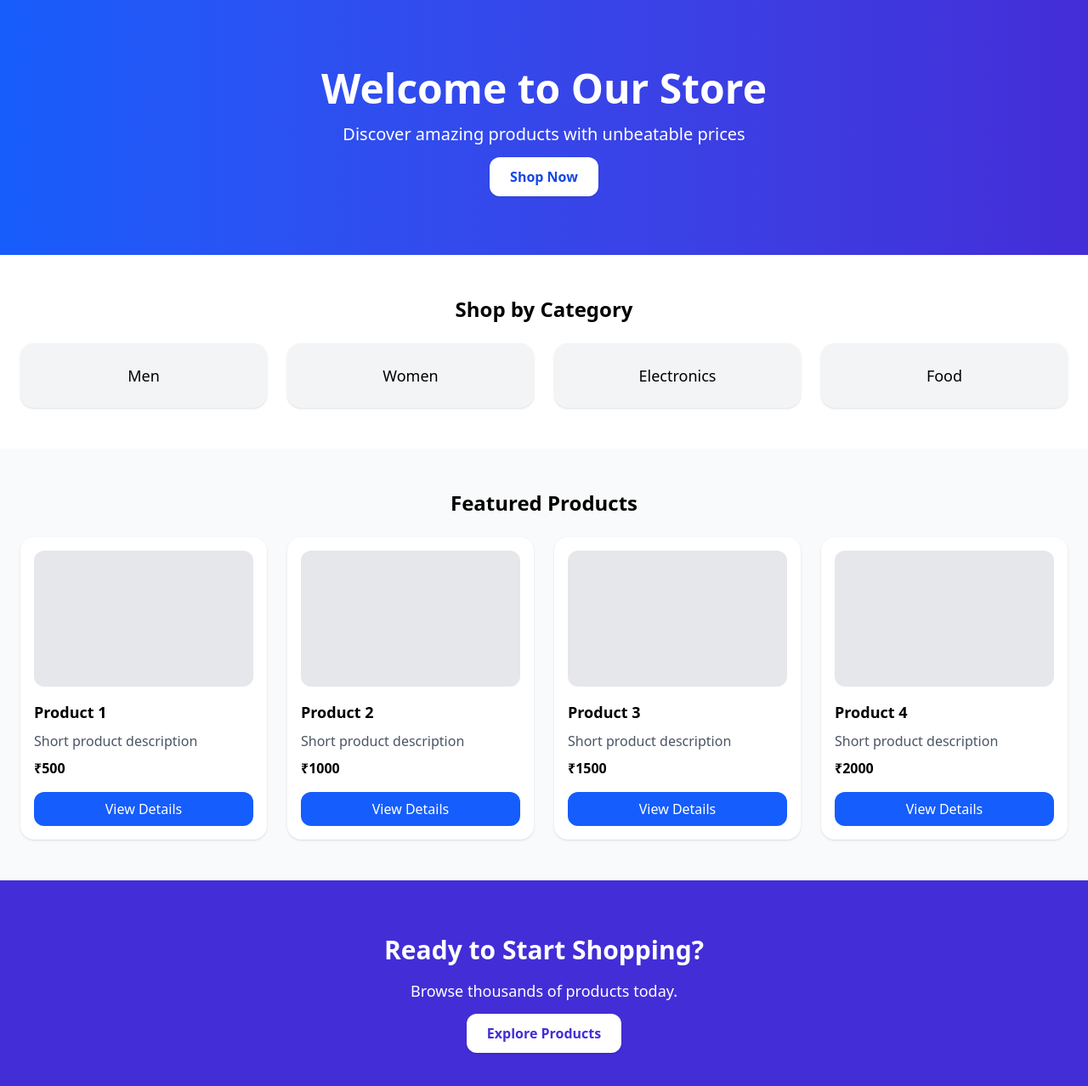
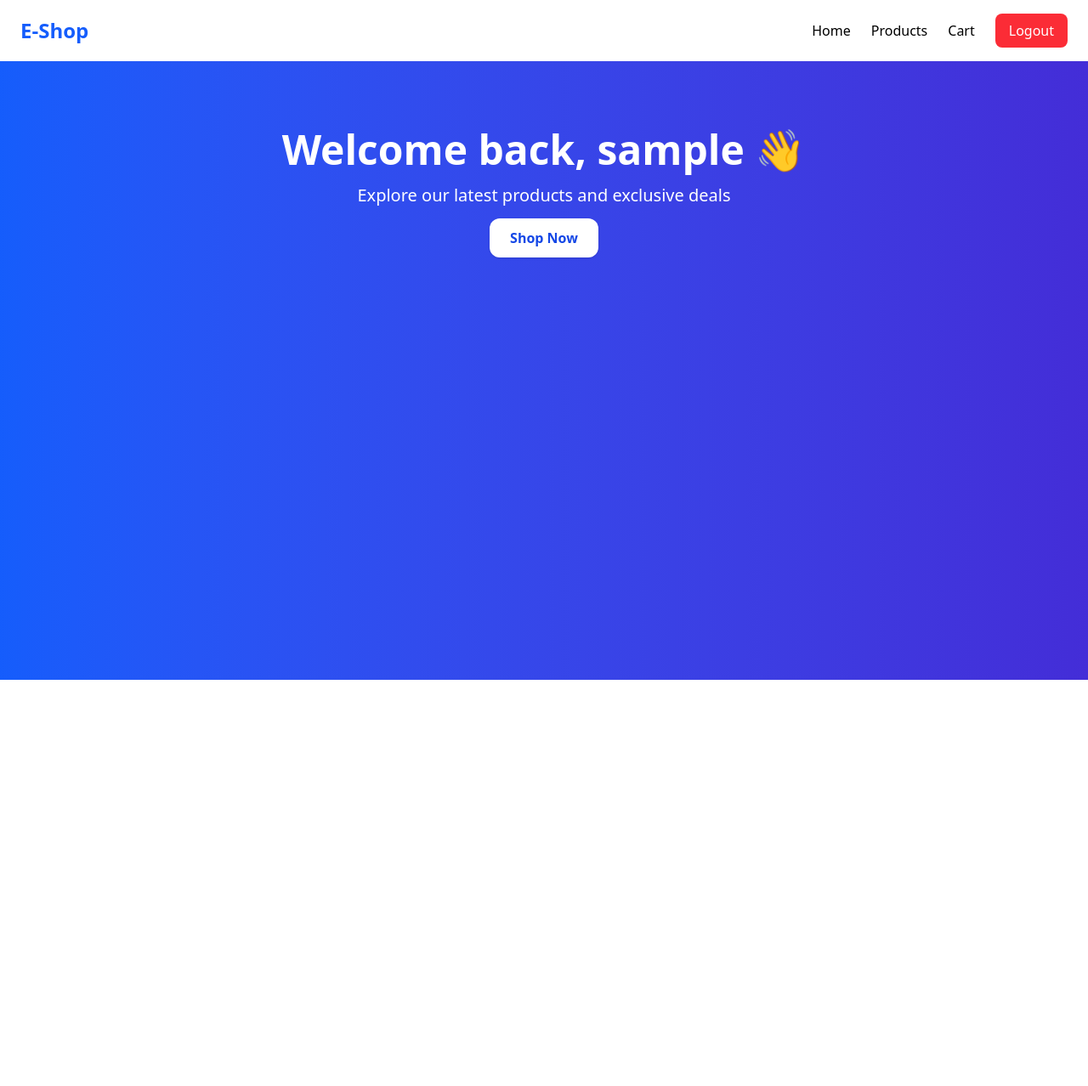
Before and after one commit to mohammed5212/e-commerce, a React app in the folder frontend/: page / in a window 1280 px wide. Shown: the top 1278 px of the page at 85% size. After the commit the page ends 800 px from the top, so only its background shows below. Built offline with nearby package versions, Linux system fonts and the light colour scheme; sample sign-in values are in the browser's storage; the HTML template or start-up script is replaced by a standard one.

Commit message:
aded homepage and navbar etc

```diff
--- a/frontend/package.json
+++ b/frontend/package.json
@@ -13,6 +13,7 @@
     "@reduxjs/toolkit": "^2.9.0",
     "@tailwindcss/vite": "^4.1.13",
     "axios": "^1.12.2",
+    "lucide-react": "^0.544.0",
     "react": "^19.1.1",
     "react-dom": "^19.1.1",
     "react-icons": "^5.5.0",
--- a/frontend/src/api/authApi.js
+++ b/frontend/src/api/authApi.js
@@ -3,6 +3,7 @@ const API_URL ="http://localhost:3000/api/auth"
 
 //login
 export const loginUser =async(Credentials)=>{
+    console.log("Logged in user:", user);
     try{
         const res =await axios.post(`${API_URL}/login`,Credentials)
         return res.data  //should {token ,data}
--- a/frontend/src/components/layout/Navbar.jsx
+++ b/frontend/src/components/layout/Navbar.jsx
@@ -0,0 +1,121 @@
+import { Link } from "react-router-dom";
+import { useContext, useState } from "react";
+import { AuthContext } from "../../context/AuthContext";
+import { Menu, X } from "lucide-react"; // icons
+
+const Navbar = () => {
+  const { user, handleLogout } = useContext(AuthContext);
+  const [menuOpen, setMenuOpen] = useState(false);
+
+  const toggleMenu = () => setMenuOpen(!menuOpen);
+
+  return (
+    <nav className="bg-white shadow-md px-6 py-4 flex justify-between items-center relative">
+      {/* Logo */}
+      <Link to="/" className="text-2xl font-bold text-blue-600">
+        E-Shop
+      </Link>
+
+      {/* Desktop Menu */}
+      <div className="hidden md:flex gap-6 items-center">
+        <Link to="/" className="hover:text-blue-600 font-medium transition">
+          Home
+        </Link>
+        <Link to="/products" className="hover:text-blue-600 font-medium transition">
+          Products
+        </Link>
+
+        {user ? (
+          <>
+            <Link to="/cart" className="hover:text-blue-600 font-medium transition">
+              Cart
+            </Link>
+            <button
+              onClick={handleLogout}
+              className="bg-red-500 text-white px-4 py-2 rounded-lg hover:bg-red-600 transition"
+            >
+              Logout
+            </button>
+          </>
+        ) : (
+          <>
+            <Link to="/login" className="hover:text-blue-600 font-medium transition">
+              Login
+            </Link>
+            <Link to="/register" className="hover:text-blue-600 font-medium transition">
+              Register
+            </Link>
+          </>
+        )}
+      </div>
+
+      {/* Mobile Hamburger */}
+      <button
+        onClick={toggleMenu}
+        className="md:hidden text-gray-700 focus:outline-none"
+      >
+        {menuOpen ? <X size={28} /> : <Menu size={28} />}
+      </button>
+
+      {/* Mobile Dropdown */}
+      {menuOpen && (
+        <div className="absolute top-16 left-0 w-full bg-white shadow-md flex flex-col items-center gap-4 py-6 md:hidden z-50">
+          <Link
+            to="/"
+            className="hover:text-blue-600 font-medium transition"
+            onClick={toggleMenu}
+          >
+            Home
+          </Link>
+          <Link
+            to="/products"
+            className="hover:text-blue-600 font-medium transition"
+            onClick={toggleMenu}
+          >
+            Products
+          </Link>
+
+          {user ? (
+            <>
+              <Link
+                to="/cart"
+                className="hover:text-blue-600 font-medium transition"
+                onClick={toggleMenu}
+              >
+                Cart
+              </Link>
+              <button
+                onClick={() => {
+                  handleLogout();
+                  toggleMenu();
+                }}
+                className="bg-red-500 text-white px-4 py-2 rounded-lg hover:bg-red-600 transition"
+              >
+                Logout
+              </button>
+            </>
+          ) : (
+            <>
+              <Link
+                to="/login"
+                className="hover:text-blue-600 font-medium transition"
+                onClick={toggleMenu}
+              >
+                Login
+              </Link>
+              <Link
+                to="/register"
+                className="hover:text-blue-600 font-medium transition"
+                onClick={toggleMenu}
+              >
+                Register
+              </Link>
+            </>
+          )}
+        </div>
+      )}
+    </nav>
+  );
+};
+
+export default Navbar;
--- a/frontend/src/context/AuthContext.jsx
+++ b/frontend/src/context/AuthContext.jsx
@@ -1,4 +1,4 @@
-import { children, createContext,useState } from "react"
+import {  createContext,useState } from "react"
 import { loginUser } from "../api/authApi";
 
 const AuthContext= createContext();
--- a/frontend/src/pages/Home/Home.jsx
+++ b/frontend/src/pages/Home/Home.jsx
@@ -1,15 +1,25 @@
+import { useContext } from "react";
 import { Link } from "react-router-dom";
+import Navbar from "../../components/layout/Navbar";
+import { AuthContext } from "../../context/AuthContext";
 
 const HomePage = () => {
+  const { user } = useContext(AuthContext);
+
   return (
-    <div className="w-full">
+    <div className="w-full min-h-screen flex flex-col">
+      {/* Navbar */}
+      <Navbar />
+
       {/* Hero Section */}
-      <section className="relative bg-gradient-to-r from-blue-600 to-indigo-700 text-white py-20 px-6 text-center">
+      <section className="flex-1 relative bg-gradient-to-r from-blue-600 to-indigo-700 text-white py-20 px-6 text-center">
+        {user ? (
+          <>
             <h1 className="text-4xl md:text-5xl font-bold mb-4">
-          Welcome to Our Store
+              Welcome back, {user?.username  || "Shopper"} 👋
             </h1>
             <p className="text-lg md:text-xl mb-6">
-          Discover amazing products with unbeatable prices
+              Explore our latest products and exclusive deals
             </p>
             <Link
               to="/products"
@@ -17,58 +27,31 @@ const HomePage = () => {
             >
               Shop Now
             </Link>
-      </section>
-
-      {/* Categories Section */}
-      <section className="py-12 px-6">
-        <h2 className="text-2xl font-bold mb-6 text-center">Shop by Category</h2>
-        <div className="grid grid-cols-2 md:grid-cols-4 gap-6">
-          {["Men", "Women", "Electronics", "Food"]?.map((cat) => (
+          </>
+        ) : (
+          <>
+            <h1 className="text-4xl md:text-5xl font-bold mb-4">
+              Welcome to Our Store
+            </h1>
+            <p className="text-lg md:text-xl mb-6">
+              Sign in to enjoy personalized shopping
+            </p>
+            <div className="flex justify-center gap-4">
               <Link
-              key={cat}
-              to={`/products?category=${cat.toLowerCase()}`}
-              className="bg-gray-100 rounded-2xl shadow hover:shadow-lg p-6 flex items-center justify-center text-lg font-medium hover:bg-gray-200 transition"
+                to="/login"
+                className="bg-white text-blue-700 font-semibold px-6 py-3 rounded-xl shadow hover:bg-gray-100 transition"
               >
-              {cat}
+                Login
               </Link>
-          ))}
-        </div>
-      </section>
-
-      {/* Featured Products */}
-      <section className="py-12 px-6 bg-gray-50">
-        <h2 className="text-2xl font-bold mb-6 text-center">Featured Products</h2>
-        <div className="grid grid-cols-1 md:grid-cols-3 lg:grid-cols-4 gap-6">
-          {[1, 2, 3, 4].map((id) => (
-            <div
-              key={id}
-              className="bg-white rounded-2xl shadow hover:shadow-lg transition p-4"
+              <Link
+                to="/register"
+                className="bg-gray-100 text-blue-700 font-semibold px-6 py-3 rounded-xl shadow hover:bg-gray-200 transition"
               >
-              <div className="h-40 bg-gray-200 rounded-xl mb-4"></div>
-              <h3 className="font-semibold text-lg mb-2">Product {id}</h3>
-              <p className="text-gray-600 mb-2">Short product description</p>
-              <p className="font-bold mb-4">₹{id * 500}</p>
-              <Link
-                to={`/product/${id}`}
-                className="block bg-blue-600 text-white text-center py-2 rounded-xl hover:bg-blue-700 transition"
-              >
-                View Details
+                Register
               </Link>
             </div>
-          ))}
-        </div>
-      </section>
-
-      {/* CTA Section */}
-      <section className="py-16 px-6 text-center bg-indigo-700 text-white">
-        <h2 className="text-3xl font-bold mb-4">Ready to Start Shopping?</h2>
-        <p className="mb-6 text-lg">Browse thousands of products today.</p>
-        <Link
-          to="/products"
-          className="bg-white text-indigo-700 px-6 py-3 rounded-xl font-semibold shadow hover:bg-gray-100 transition"
-        >
-          Explore Products
-        </Link>
+          </>
+        )}
       </section>
     </div>
   );
--- a/frontend/src/routes/AppRoutes.jsx
+++ b/frontend/src/routes/AppRoutes.jsx
@@ -12,7 +12,12 @@ const AppRoutes = () => {
         {/* Public */}
         <Route path="/login" element={<Login />} />
         <Route path="/register" element={<Register />} />
-        <Route path ="/"element ={<HomePage/>}/>
+        <Route path ="/"element =
+       {
+            <ProtectedRoute>
+              <HomePage />
+            </ProtectedRoute>
+          }/>
 
 
 
```
Lines whose indentation alone changed are shown as unchanged.
